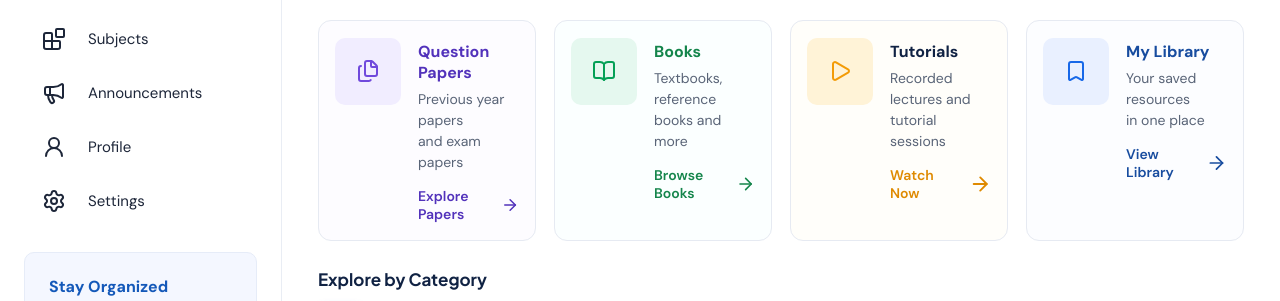
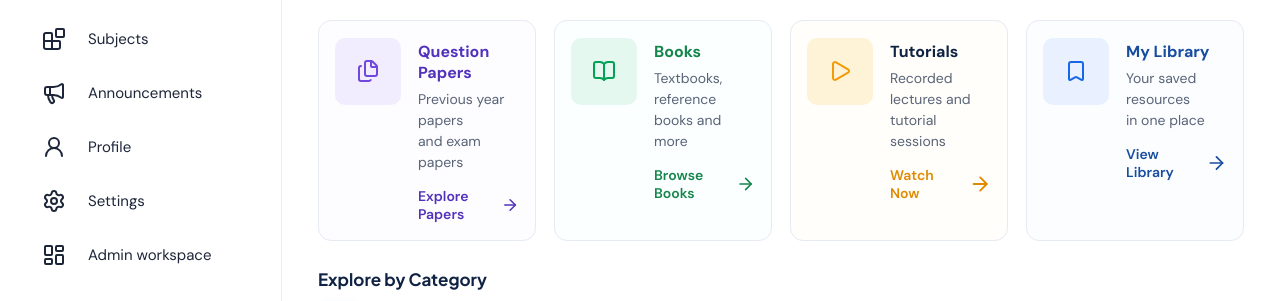
Before and after one commit to MokgothoTumelo/Knowledge, a plain HTML site: page index.html in a window 1280 px wide. Shown: the part 460-761 px from the top of the page. Drawn offline with nearby package versions, Linux system fonts and the light colour scheme.

Commit message:
linked index to admin

```diff
--- a/index.html
+++ b/index.html
@@ -32,6 +32,7 @@
       <a href="#"><i data-lucide="megaphone"></i>Announcements</a>
       <a href="#"><i data-lucide="user-round"></i>Profile</a>
       <a href="#"><i data-lucide="settings"></i>Settings</a>
+      <a href="admin.html"><i data-lucide="layout-dashboard"></i>Admin workspace</a>
     </nav>
 
     <div class="organize-card">
```
